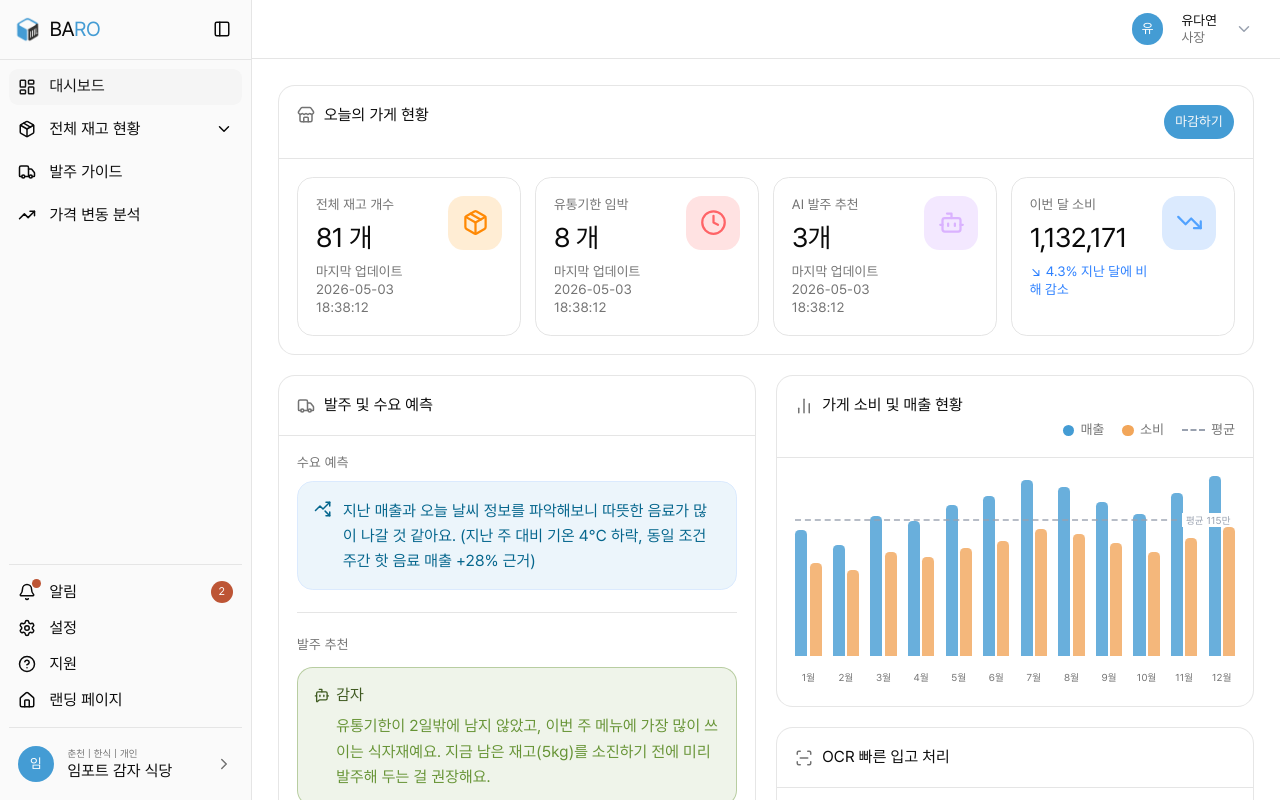
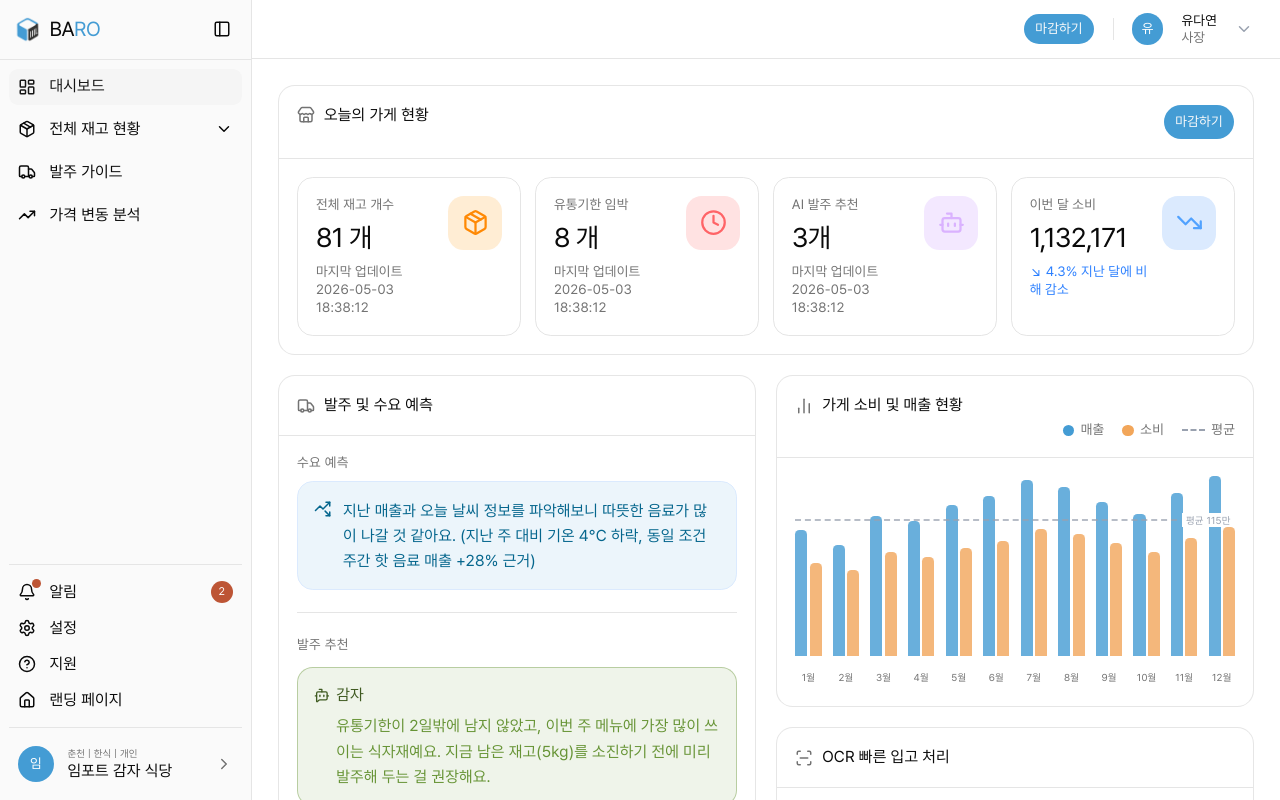
Before and after one commit to from-knu-import-potato/baro-frontend, a React (Vite) app: page /dashboard in a window 1280 px wide. Shown: the top 800 px of the page. Built offline with nearby package versions, Linux system fonts and the light colour scheme.

Commit message:
♻️ refactor: 마감하기 버튼을 헤더로 이동

```diff
--- a/src/widgets/AppHeader.tsx
+++ b/src/widgets/AppHeader.tsx
@@ -1,24 +1,27 @@
 import { ChevronDown } from 'lucide-react';
+
+import { Button } from '@/shadcn/ui/button';
 
 interface AppHeaderProps {
   userName: string;
   userRole: string;
+  onClosingClick?: () => void;
 }
 
-const AppHeader = ({ userName, userRole }: AppHeaderProps) => {
+const AppHeader = ({ userName, userRole, onClosingClick }: AppHeaderProps) => {
   return (
     <header className="bg-background h-13 border-b flex items-center justify-end px-6 gap-4 sticky top-0 z-10">
-      {/* 검색 */}
-      {/* <div className="flex-1 flex justify-center">
-        <div className="relative w-full max-w-sm">
-          <Search className="absolute left-3 top-1/2 -translate-y-1/2 w-4 h-4 text-gray-400" />
-          <input
-            type="text"
-            placeholder="Search"
-            className="w-full pl-10 pr-4 py-2 text-sm border border-gray-200 dark:border-baro-black-muted/40 rounded-full outline-none transition-colors"
-          />
-        </div>
-      </div> */}
+      {/* 마감하기 */}
+      <Button
+        size="sm"
+        onClick={onClosingClick}
+        className="bg-baro-blue text-xs rounded-full hover:bg-baro-blue/80"
+      >
+        마감하기
+      </Button>
+
+      {/* 구분선 */}
+      <div className="h-5 w-px bg-border" />
 
       {/* 유저 정보 */}
       <div className="flex items-center gap-4 cursor-pointer rounded-lg transition-colors">
```
